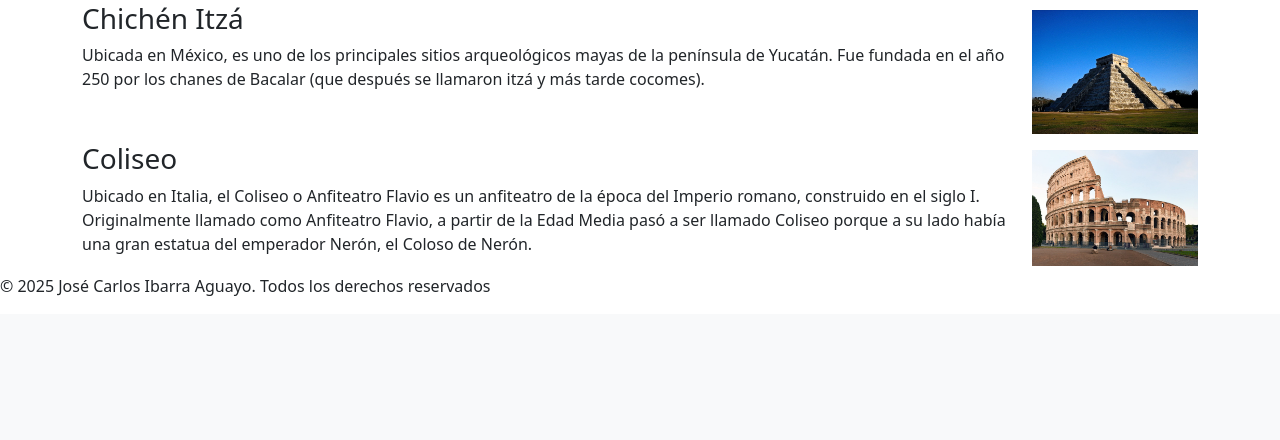
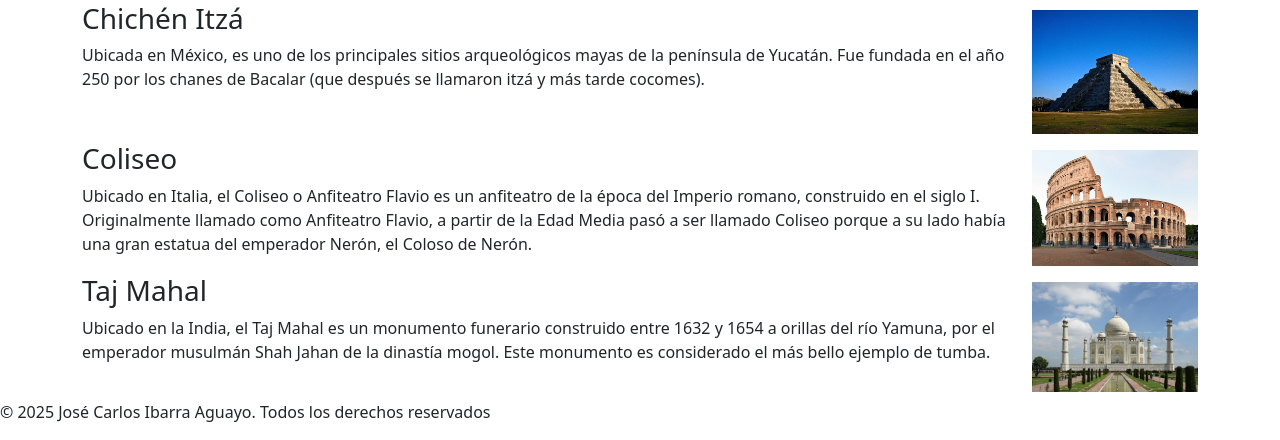
Before and after one commit to Ibarrita/IAJC-250810, a Flask app: page /maravillas in a window 1280 px wide. Shown: the part 1010-1450 px from the top of the page. Before the commit the page ends 1306 px from the top, so only its background shows below. Run offline with Flask 3, Linux system fonts and the light colour scheme.

Commit message:
taj mahal

```diff
--- a/templates/maravillas.html
+++ b/templates/maravillas.html
@@ -62,5 +62,14 @@
             <img src="{{url_for("static", filename="images/coliseo.jpg")}}" class="img-fluid my-2" alt="El Coliseo en 2020">
         </div>
     </div>
+    <div class="row">
+        <div class="col-10">
+            <h3>Taj Mahal</h3>
+            <p>Ubicado en la India, el Taj Mahal es un monumento funerario construido entre 1632 y 1654 a orillas del río Yamuna, por el emperador musulmán Shah Jahan de la dinastía mogol. Este monumento es considerado el más bello ejemplo de tumba.</p>
+        </div>
+        <div class="col-2">
+            <img src="{{url_for("static", filename="images/Taj_Mahal.jpeg")}}" class="img-fluid my-2" alt="Entrada del Taj Mahal">
+        </div>
+    </div>
 </section>
 {%endblock%}
```
Also changed, not shown: static/images/Taj_Mahal.jpeg (added).
